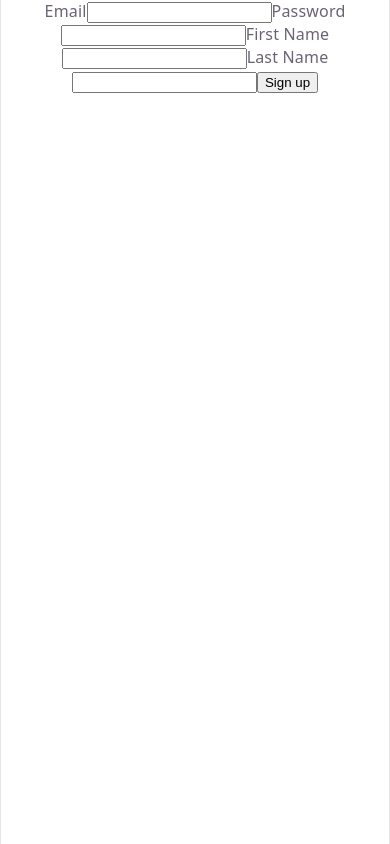
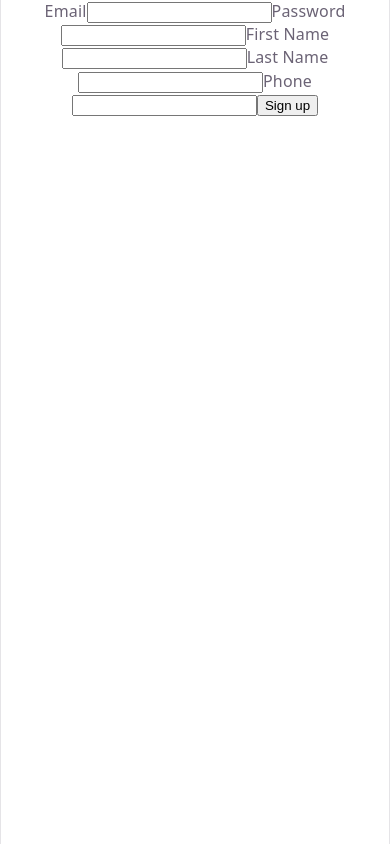
Before and after one commit to USU-Sage-Academy-2026/Wonder-Pets-Sprint-5, a React app in the folder templates/: page / in a window 390 px wide. Both pictures are taken after a click on the button "Create account". Built offline with nearby package versions, Linux system fonts and the light colour scheme; the HTML template or start-up script is replaced by a standard one.

Commit message:
Add phone number input to signup form

```diff
--- a/templates/src/App.jsx
+++ b/templates/src/App.jsx
@@ -6,6 +6,7 @@ export default function App() {
   const [password, setPassword] = useState('');
   const [first, setFirst] = useState('');
   const [last, setLast] = useState('');
+  const [phone, setPhone] = useState('');
   const [message, setMessage] = useState('');
 
   async function handleSubmit(e) { // SUBMIT BUTTON API, CHECK HERE FOR BASICS
@@ -15,7 +16,7 @@ export default function App() {
       const res = await fetch('/api/auth/signup', {
         method: 'POST',
         headers: { 'Content-Type': 'application/json' },
-        body: JSON.stringify({email: email, password: password, first_name: first, last_name: last }),
+        body: JSON.stringify({email: email, password: password, first_name: first, last_name: last, phone: phone}),
       });
       const data = await res.json();
       if (!res.ok) {
@@ -50,6 +51,10 @@ export default function App() {
         Last Name
         <input type="last" value={last} onChange={(e) => setLast(e.target.value)} />
       </label>
+      <label>
+        Phone
+        <input type="phone" value={phone} onChange={(e) => setPhone(e.target.value)} />
+      </label>
       <button type="submit">Sign up</button>
       <p>{message}</p>
     </form>
```
